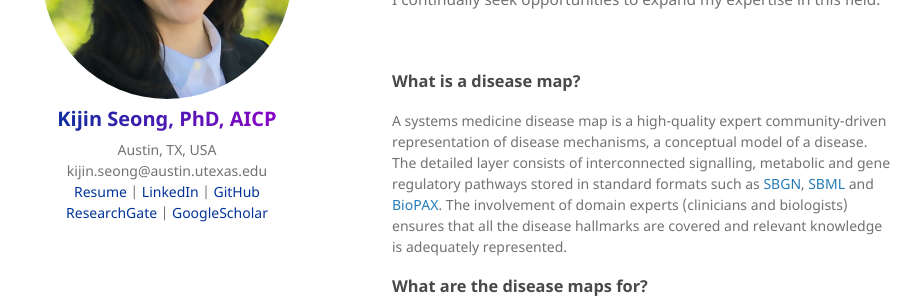
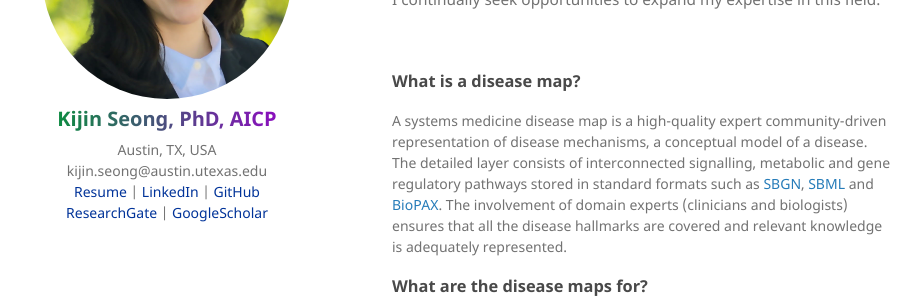
Before and after one commit to kijinseong/kijinseong.github.io, a Jekyll site: the page built from index.md, in a window 1280 px wide. Shown: the part 209-509 px from the top of the page, without its empty margins (178-1099 px from the left). Built offline with Jekyll 4.4.1, drawn with Linux system fonts in a browser that asks for light colours.

Commit message:
Update default.html

```diff
--- a/_layouts/default.html
+++ b/_layouts/default.html
@@ -14,7 +14,7 @@
     <style>
           .header-title {
             font-size: 20px; /* Smaller font size */
-            background: linear-gradient(to right, #003399 0%, #9900cc 100%);
+            background: linear-gradient(to right, #009933 0%, #9900cc 100%);
             -webkit-background-clip: text;
             color: transparent;
             text-align: center;
```
